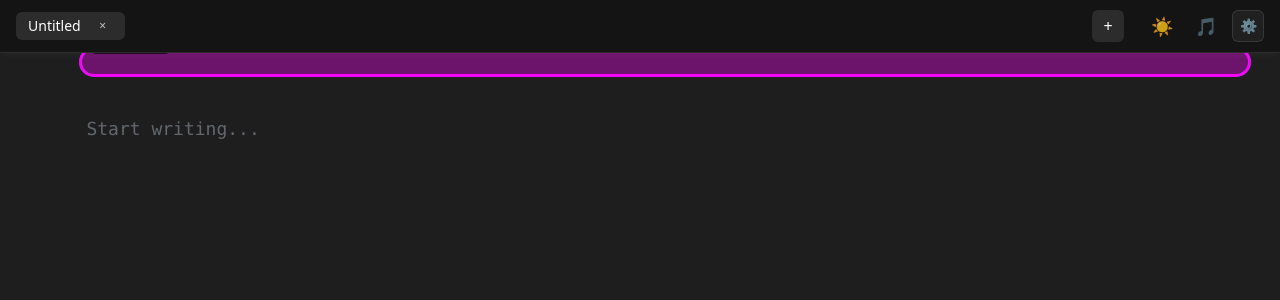
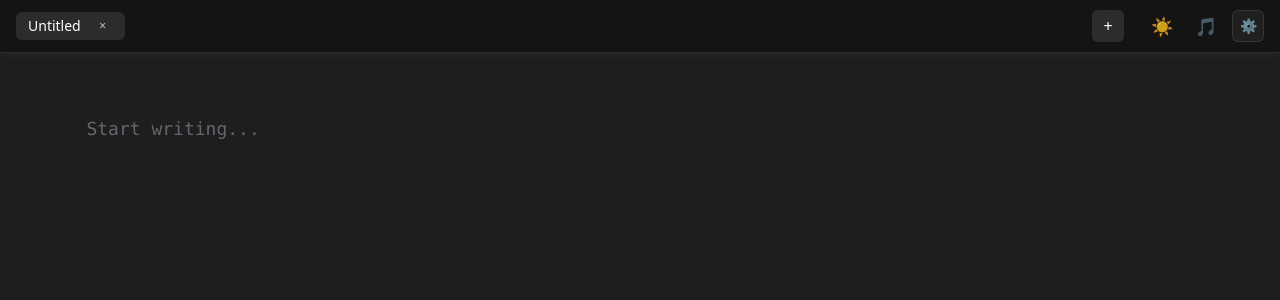
Before and after one commit to ClayTheMisfit/rhyme-lines, a Next.js app: page / in a window 1280 px wide. Shown: the top 300 px of the page. Built offline with nearby package versions, Linux system fonts and the light colour scheme.

Commit message:
Constrain active line highlight to text column

```diff
--- a/src/app/globals.css
+++ b/src/app/globals.css
@@ -206,8 +206,8 @@ body.bg-black .rl-editor .placeholder-line {
   z-index: 0;
   left: 0;
   right: 0;
-  background-color: var(--rl-active-line-bg, rgba(255, 255, 255, 0.016));
-  box-shadow: inset 0 0 0 1px var(--rl-active-line-border, rgba(255, 255, 255, 0.035));
+  background-color: var(--rl-active-line-bg, rgba(255, 255, 255, 0.012));
+  box-shadow: inset 0 0 0 1px var(--rl-active-line-border, rgba(255, 255, 255, 0.028));
   transition:
     top var(--rl-active-line-transition, 120ms) ease-out,
     height var(--rl-active-line-transition, 120ms) ease-out,
@@ -217,13 +217,13 @@ body.bg-black .rl-editor .placeholder-line {
 }
 
 body.bg-black .rl-current-line-highlight {
-  --rl-active-line-bg: rgba(255, 255, 255, 0.016);
-  --rl-active-line-border: rgba(255, 255, 255, 0.035);
+  --rl-active-line-bg: rgba(255, 255, 255, 0.012);
+  --rl-active-line-border: rgba(255, 255, 255, 0.028);
 }
 
 body.bg-white .rl-current-line-highlight {
-  --rl-active-line-bg: rgba(0, 0, 0, 0.025);
-  --rl-active-line-border: rgba(0, 0, 0, 0.05);
+  --rl-active-line-bg: rgba(0, 0, 0, 0.02);
+  --rl-active-line-border: rgba(0, 0, 0, 0.04);
 }
 
 /* Light theme editor styling */
--- a/src/components/Editor.tsx
+++ b/src/components/Editor.tsx
@@ -105,24 +105,6 @@ const Editor = forwardRef<EditorHandle, EditorProps>(function Editor(
     root.style.setProperty('--editor-line-height', lineHeight.toString())
   }, [fontSize, lineHeight])
 
-  useEffect(() => {
-    const el = document.getElementById('rl-active-line-highlight')
-    const editorEl = editorRef.current
-    const overlayEl = textColRef.current
-    console.debug('[ActiveLine] el?', !!el)
-    if (el) {
-      console.debug('[ActiveLine] rect', el.getBoundingClientRect())
-      const computed = window.getComputedStyle(el)
-      console.debug('[ActiveLine] computed bg', computed.backgroundColor)
-      console.debug('[ActiveLine] computed z', computed.zIndex)
-    }
-    if (overlayEl) {
-      console.debug('[ActiveLine] overlay rect', overlayEl.getBoundingClientRect())
-    }
-    if (editorEl) {
-      console.debug('[ActiveLine] editor rect', editorEl.getBoundingClientRect())
-    }
-  }, [])
 
 
   const badgeMode = useBadgeSettings((state) => state.badgeMode)
@@ -512,21 +494,21 @@ const Editor = forwardRef<EditorHandle, EditorProps>(function Editor(
   )
 
   const resolvedTheme = resolveTheme(theme, { hydrated })
+  const isDarkTheme = resolvedTheme === 'dark'
 
   const adjustedHeight = Math.max(lineHighlight.height - ACTIVE_LINE_TUNING.hInset, 18)
   const highlightStyle = {
-    top: `${lineHighlight.top - 3}px`,
-    left: 0,
-    right: 0,
-    height: `${Math.max(adjustedHeight + 6, 18)}px`,
-    opacity: 1,
-    backgroundColor: 'rgba(255, 0, 255, 0.35)',
-    outline: '3px solid rgba(255, 0, 255, 0.95)',
-    boxShadow: '0 0 0 3px rgba(0, 255, 255, 0.35)',
-    borderRadius: '20px',
-    mixBlendMode: 'normal',
-    zIndex: 9999,
-    pointerEvents: 'none',
+    top: `${lineHighlight.top + ACTIVE_LINE_TUNING.yInset}px`,
+    height: `${adjustedHeight}px`,
+    opacity: lineHighlight.visible ? (isEditorFocused ? 1 : ACTIVE_LINE_TUNING.opacityBlurred) : 0,
+    '--rl-active-line-bg': `rgba(${isDarkTheme ? '255, 255, 255' : '0, 0, 0'}, ${
+      isDarkTheme ? ACTIVE_LINE_TUNING.bgDark : ACTIVE_LINE_TUNING.bgLight
+    })`,
+    '--rl-active-line-border': `rgba(${isDarkTheme ? '255, 255, 255' : '0, 0, 0'}, ${
+      isDarkTheme ? ACTIVE_LINE_TUNING.borderDark : ACTIVE_LINE_TUNING.borderLight
+    })`,
+    '--rl-active-line-transition': `${ACTIVE_LINE_TUNING.motionPosMs}ms`,
+    '--rl-active-line-opacity-transition': `${ACTIVE_LINE_TUNING.motionOpacityMs}ms`,
   } as const
 
   const highlightDebugStyle = {
@@ -998,7 +980,6 @@ const Editor = forwardRef<EditorHandle, EditorProps>(function Editor(
               {/* Layer contract: highlight (z-0, inert) sits below text; badges (z-20, inert) float above; editable layer owns all focus. */}
               <div
                 className="pointer-events-none absolute inset-0 z-10"
-                style={{ position: 'absolute', inset: 0, zIndex: 9998, pointerEvents: 'none', overflow: 'visible' }}
                 aria-hidden="true"
                 data-layer="highlight"
                 contentEditable={false}
@@ -1010,23 +991,7 @@ const Editor = forwardRef<EditorHandle, EditorProps>(function Editor(
                   data-editor-overlay="current-line"
                   data-testid="active-line-highlight"
                   id="rl-active-line-highlight"
-                >
-                  <div
-                    style={{
-                      position: 'absolute',
-                      left: 8,
-                      top: -18,
-                      fontSize: 12,
-                      color: '#ff00ff',
-                      background: 'rgba(0, 0, 0, 0.7)',
-                      padding: '2px 6px',
-                      borderRadius: 6,
-                      pointerEvents: 'none',
-                    }}
-                  >
-                    ACTIVE LINE
-                  </div>
-                </div>
+                />
                 {DEBUG_ACTIVE_LINE ? (
                   <div
                     className="rl-current-line-debug"
```
